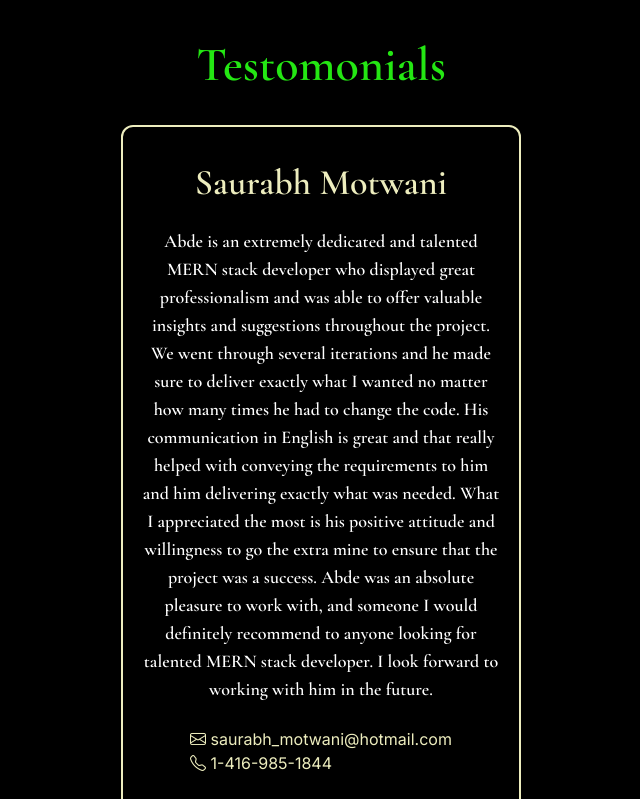
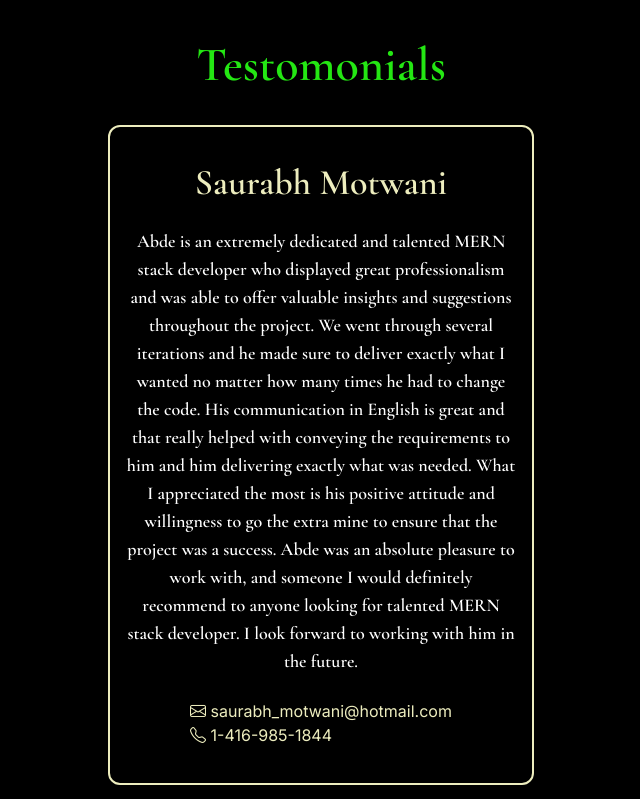
Before and after one commit to abderehmen02/MyPortfolio, a Next.js app: page / in a window 1280 px wide. Shown: the part 4040-4839 px from the top of the page, without its empty margins (319-959 px from the left). Built offline with nearby package versions, Linux system fonts and the light colour scheme.

Commit message:
fixing testomonial width

```diff
--- a/src/components/Layout/testomoniralCard.tsx
+++ b/src/components/Layout/testomoniralCard.tsx
@@ -3,7 +3,7 @@ import { Text } from "@/ui/typography"
 import React from "react"
 
 export const TestomonialCard : React.FC<TestomonialType> =  ({email , fullname , message ,phone_number})=>{
-return <div style={{width : "400px"}} className="flex flex-col items-center px-4 py-9  bg-black border-2 rounded-xl  border-whiteYellwed gap-6" >
+return <div  className="flex max-w-xl testomonialCard flex-col items-center px-4 py-9  bg-black border-2 rounded-xl laptop:w-1/3 border-whiteYellwed gap-6" >
 <Text className="text-4xl  capitalize w-wit text-whiteYellwed " >{fullname}</Text>
 <Text className="text-lg text-white w-fit text-center" >{message}</Text>
 <div className="flex flex-col" >
```
